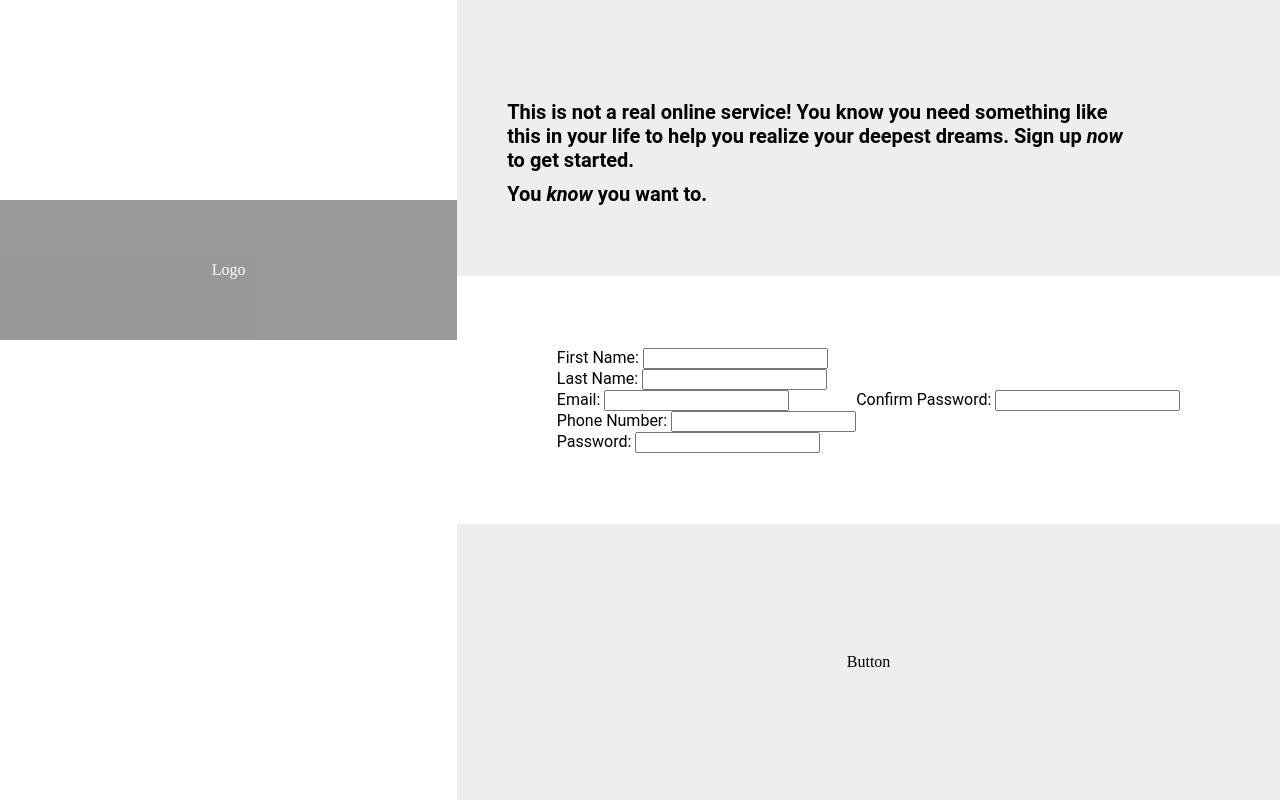
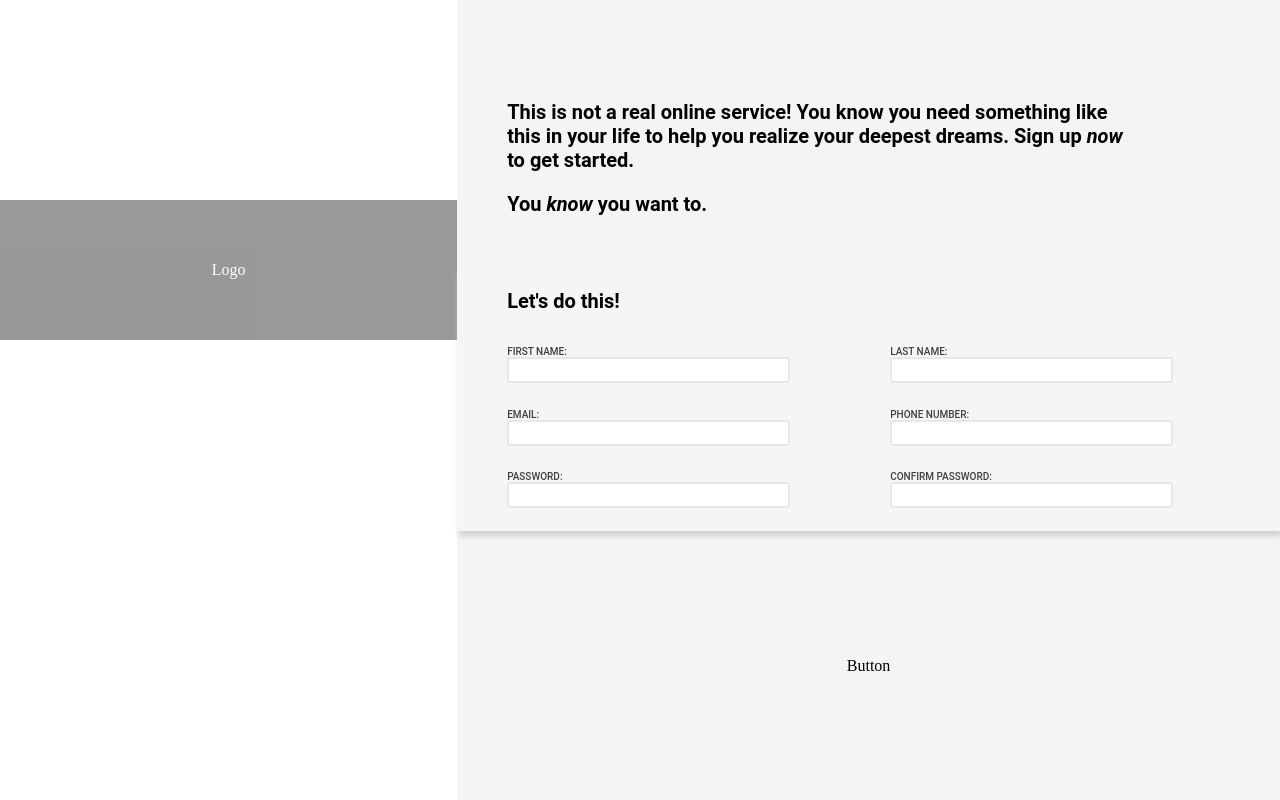
Before and after one commit to ZachMHamilton/Sign-up-form, a plain HTML site: page index.html in a window 1280 px wide. Drawn offline with Linux system fonts and the light colour scheme.

Commit message:
styled form

```diff
--- a/index.html
+++ b/index.html
@@ -22,33 +22,33 @@
             <div id="sentence">You <i>know</i> you want to.</div>
         </div>
         <div id="middle">
+            <div id="formheader">Let's do this!</div>
 
             <form action="http://httpbin.org/post" method="post">
                 <div id="first">
-                    <label for="first_name">First Name:</label>
-                    <input type="text" name="first_name" id="first_name">
+                    <label for="first_name">FIRST NAME:</label>
+                    <input type="text" name="first_name" id="first_name" required>
                 </div>
                 <div id="last">
-                    <label for="last_name">Last Name:</label>
-                    <input type="text" name="last_name" id="last_name">
+                    <label for="last_name">LAST NAME:</label>
+                    <input type="text" name="last_name" id="last_name" required>
                 </div>
                 <div id="email">
-                    <label for="email">Email:</label>
-                    <input type="email" name="email" id="email">
+                    <label for="email">EMAIL:</label>
+                    <input type="email" name="email" id="email" required>
                 </div>
                 <div id="phonenumber">
-                    <label for="number">Phone Number:</label>
-                    <input type="number" name="number" id="number">
+                    <label for="number">PHONE NUMBER:</label>
+                    <input type="tel" name="number" id="number" required>
                 </div>
                 <div id="password">
-                    <label for="password">Password:</label>
-                    <input type="password" name="password" id="password">
+                    <label for="password">PASSWORD:</label>
+                    <input type="password" name="password" id="password" required>
                 </div>
-            </form>
-            <div id="confirmpassword">
-                <label for="confirmpassword">Confirm Password:</label>
-                <input type="confirmpassword" name="confirmpassword" id="confirmpassword">
-            </div>
+                <div id="confirmpassword">
+                    <label for="confirmpassword">CONFIRM PASSWORD:</label>
+                    <input type="confirmpassword" name="confirmpassword" id="confirmpassword" required>
+                </div>
         </form>
         </div>
         <div id="bottom">
--- a/styles.css
+++ b/styles.css
@@ -55,10 +55,11 @@ body {
 }
 #top {
     display: flex;
-    background-color: #EEEEEE;
+    background-color: #f4f4f4;
     flex: 1;
     flex-direction: column;
     justify-content: flex-end;
+    gap: 10px;
 }
 #paragraph {
     flex: 1;
@@ -82,20 +83,59 @@ body {
 }
 #middle {
     display: flex;
+    flex-direction: column;
+    position: relative;
     flex: 1;
-    background-color: white;
+    background-color: whitesmoke;
     flex-grow: .9;
-    align-items: center;
-    justify-content: center;
+    align-items: flex-start;
+    justify-content: space-evenly;
     font-family: 'Roboto', sans-serif;
+    box-shadow: 2px 5px 5px lightgray;
+    padding-top: 20px;
+    padding-left: 50px;
+    gap: 20px;
 }
 #bottom {
     display: flex;
-    background-color: #EEEEEE;
+    background-color: #f4f4f4;
     flex: 1;
     align-items: center;
-    justify-content: center;
+    justify-content: space-evenly;
 }
-input:invalid {
-    border-color: red;
+#formheader{
+    font-size: 20px;
+    font-weight: bold;
+    font-family: 'Roboto', sans-serif;
 }
+
+input:focus {
+    border-color: blue;
+}
+form {
+    flex-grow: 4;
+    display: flex;
+    align-items: center;
+    flex-flow: wrap;
+    height: 100%;
+    padding-bottom: 10px;
+
+}
+input{
+    padding-right: 200px;
+    gap: 10px;
+    margin: 0px;
+    height: 20px;
+    width: 20%;
+    border: 2px solid #E5E7EB;
+    border-radius: 3px;
+}
+label {
+    display: flex;
+    flex-direction: column;
+    color: #3f3f3f;
+    font-family: 'Roboto', sans-serif;
+    font-size: 10px;
+    font-weight: 500;
+
+}
```
